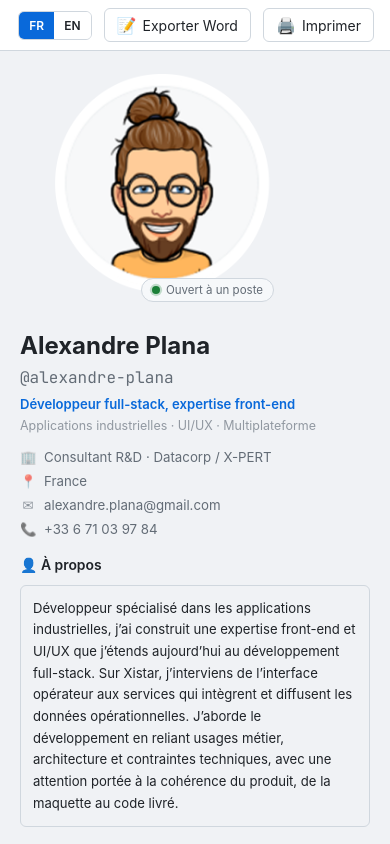
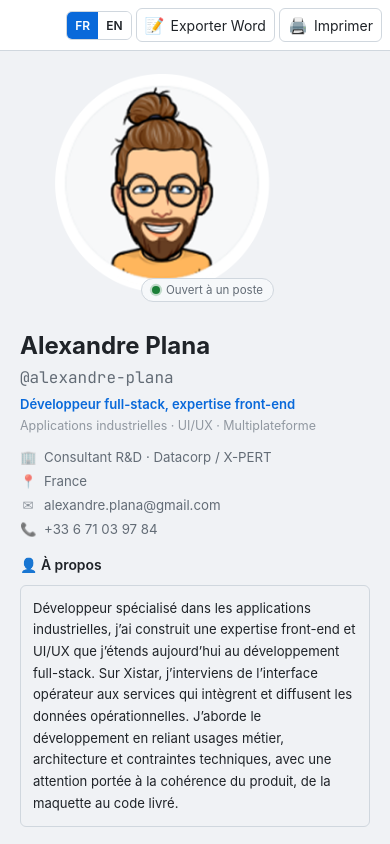
Before and after one commit to alexandre-plana/resume, a React (Vite) app: page / in a window 390 px wide. Shown: the top 844 px of the page. Built offline with nearby package versions, Linux system fonts and the light colour scheme; no server answers; a web font is replaced by a local one.

Commit message:
fix: keep mobile toolbar controls visible

```diff
--- a/src/components/Toolbar.module.css
+++ b/src/components/Toolbar.module.css
@@ -26,27 +26,6 @@
   display: flex;
   align-items: center;
   gap: 12px;
-}
-
-.contactBtn {
-  padding: 6px 12px;
-  border: 1px solid var(--blue);
-  background-color: var(--blue);
-  color: white;
-  border-radius: 6px;
-  cursor: pointer;
-  font-size: 14px;
-  transition: all 0.2s ease;
-  font-family: inherit;
-  font-weight: 500;
-}
-
-.contactBtn:hover {
-  opacity: 0.9;
-}
-
-.contactBtn:active {
-  transform: scale(0.98);
 }
 
 .langControl {
@@ -109,6 +88,25 @@
   font-size: 16px;
 }
 
+@media (max-width: 480px) {
+  .toolbar {
+    padding-inline: 8px;
+  }
+
+  .actions {
+    gap: 4px;
+  }
+
+  .langBtn {
+    padding-inline: 8px;
+  }
+
+  .printBtn,
+  .exportBtn {
+    padding-inline: 8px;
+  }
+}
+
 @media print {
   .toolbar {
     display: none;
```
